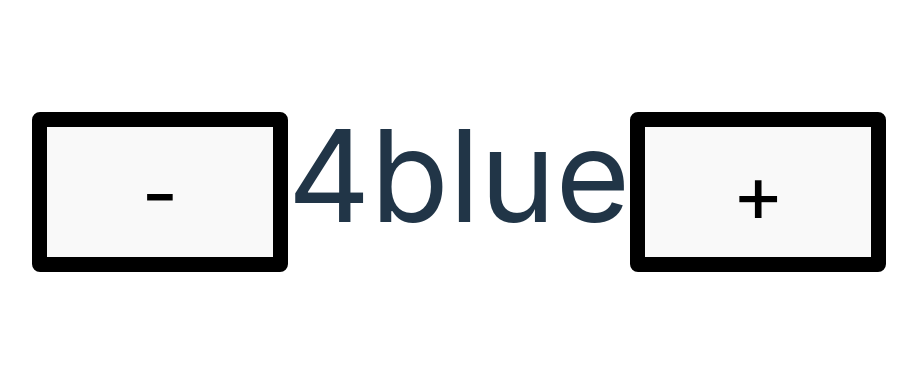
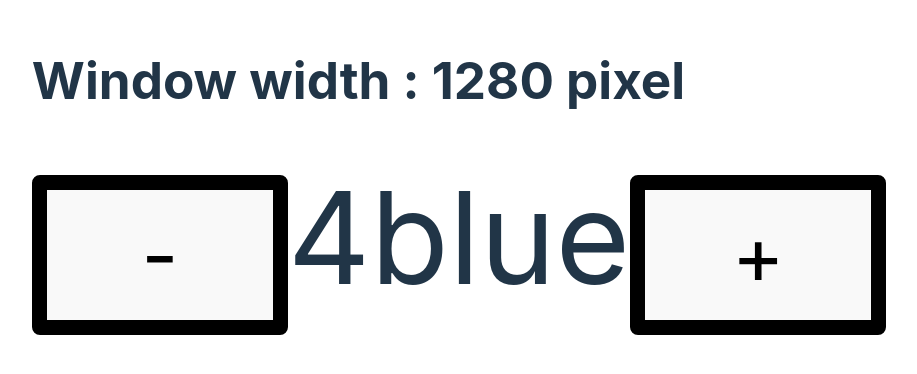
Before and after one commit to AlishaKausheen/Advanced-React-Concept, a React app: page / in a window 1280 px wide. Shown: the part 224-598 px from the top of the page, without its empty margins (181-1098 px from the left). Built offline with nearby package versions, Linux system fonts and the light colour scheme; the HTML template or start-up script is replaced by a standard one.

Commit message:
effect hook

```diff
--- a/src/App.jsx
+++ b/src/App.jsx
@@ -1,6 +1,7 @@
-import React, {useState} from "react";
+import React, {useState , useEffect} from "react";
 
 function App() {
+  //  State hook
   const [count, setCount] = useState(4);
   const [theme, setTheme] = useState('blue');
   function decrementCount() {
@@ -11,8 +12,15 @@ function App() {
     setCount(prevCount => prevCount + 1);
     setTheme('green');
   }
+  //Effect hook to resize Window
+  const [windowWidth, setWindowWidth] = useState(window.innerWidth);
+  const handleResize = () => {
+    setWindowWidth(window.innerWidth)
+  }
+  useEffect(()=>{window.addEventListener('resize',handleResize)},[])
 return(
-    <div className="container">
+  <div className="container">
+    <h1>Window width : {window.innerWidth } pixel</h1>
 
       <button onClick={decrementCount}>-</button>
     <span>{count}</span>
```
